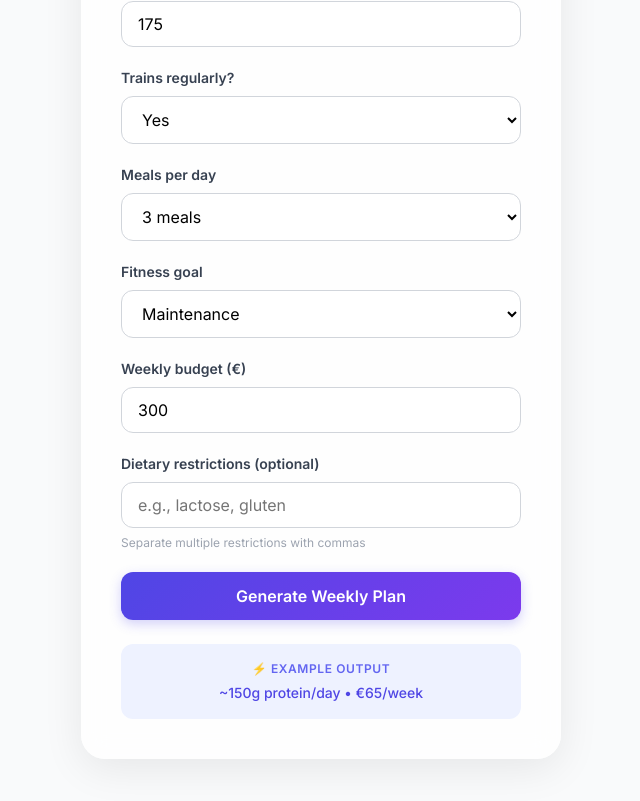
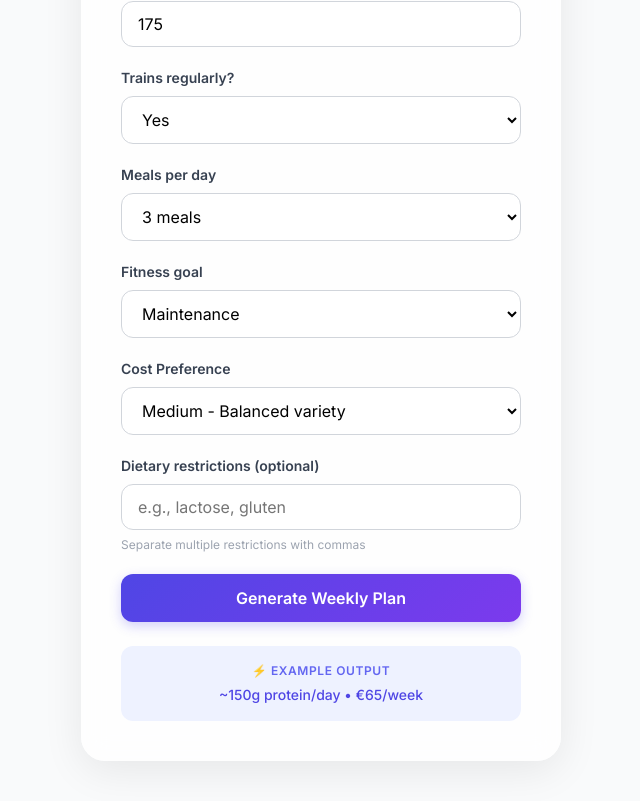
Before and after one commit to criptobot25/smartmarket-planner, a React (Vite) app: page /app in a window 1280 px wide. Shown: the part 605-1406 px from the top of the page, without its empty margins (319-959 px from the left). Built offline with nearby package versions, Linux system fonts and the light colour scheme.

Commit message:
PASSO FIX - Replace budget with cost tier system (no currency)

```diff
--- a/src/app/pages/PlannerPage.tsx
+++ b/src/app/pages/PlannerPage.tsx
@@ -2,7 +2,7 @@ import { useState, FormEvent } from "react";
 import { useNavigate } from "react-router-dom";
 import { useTranslation } from "react-i18next";
 import { useShoppingPlan } from "../../contexts/ShoppingPlanContext";
-import { DietStyle, Sex } from "../../core/models/PlanInput";
+import { DietStyle, Sex, CostTier } from "../../core/models/PlanInput";
 import "./PlannerPage.css";
 
 export function PlannerPage() {
@@ -17,18 +17,13 @@ export function PlannerPage() {
   const [trains, setTrains] = useState<boolean>(true);
   const [mealsPerDay, setMealsPerDay] = useState<number>(3);
   const [dietStyle, setDietStyle] = useState<DietStyle>("balanced");
-  const [budget, setBudget] = useState<number>(300);
+  const [costTier, setCostTier] = useState<CostTier>("medium");
   const [restrictions, setRestrictions] = useState<string>("");
 
   const handleSubmit = (e: FormEvent) => {
     e.preventDefault();
 
     // Valida inputs
-    if (budget < 0) {
-      alert(t("planner.alertBudgetPositive"));
-      return;
-    }
-
     if (!sex) {
       alert(t("planner.alertSexRequired"));
       return;
@@ -70,7 +65,7 @@ export function PlannerPage() {
         trains,
         mealsPerDay,
         dietStyle,
-        budget,
+        costTier,
         restrictions: restrictionsArray
       });
 
@@ -210,19 +205,20 @@ export function PlannerPage() {
             </div>
 
             <div className="form-group">
-              <label htmlFor="budget" className="form-label">
-                {t("planner.budgetLabel")}
+              <label htmlFor="cost-tier" className="form-label">
+                {t("planner.costTierLabel")}
               </label>
-              <input
-                type="number"
-                id="budget"
-                min="0"
-                step="10"
-                value={budget}
-                onChange={(e) => setBudget(Number(e.target.value))}
+              <select
+                id="cost-tier"
+                value={costTier}
+                onChange={(e) => setCostTier(e.target.value as CostTier)}
                 className="form-input"
                 required
-              />
+              >
+                <option value="low">{t("planner.costTierOption.low")}</option>
+                <option value="medium">{t("planner.costTierOption.medium")}</option>
+                <option value="high">{t("planner.costTierOption.high")}</option>
+              </select>
             </div>
 
             <div className="form-group">
--- a/src/app/pages/ShoppingListPage.tsx
+++ b/src/app/pages/ShoppingListPage.tsx
@@ -98,7 +98,6 @@ export function ShoppingListPage() {
   const savingsStatus = weeklyPlan.savingsStatus;
   const substitutionsApplied = weeklyPlan.substitutionsApplied || [];
   const efficiencyScore = weeklyPlan.efficiencyScore || 0;
-  const totalSavings = substitutionsApplied.reduce((sum, sub) => sum + sub.savings, 0);
   const hasOptimizations = substitutionsApplied.length > 0;
 
   return (
@@ -166,19 +165,19 @@ export function ShoppingListPage() {
 
           <div className="budget-metrics">
             <div className="budget-metric">
-              <span className="metric-icon">💰</span>
-              <div className="metric-content">
-                <span className="metric-label">{t("shoppingList.metricSaved")}</span>
-                <span className="metric-value">{totalSavings.toFixed(2)}/week</span>
-              </div>
-            </div>
-            <div className="budget-metric">
-              <span className="metric-icon">📊</span>
+              <span className="metric-icon">�</span>
               <div className="metric-content">
                 <span className="metric-label">{t("shoppingList.metricProteinEfficiency")}</span>
                 <span className="metric-value">
                   {t("shoppingList.metricProteinEfficiencyValue", { value: efficiencyScore.toFixed(1) })}
                 </span>
+              </div>
+            </div>
+            <div className="budget-metric">
+              <span className="metric-icon">✅</span>
+              <div className="metric-content">
+                <span className="metric-label">{t("shoppingList.metricSubstitutions")}</span>
+                <span className="metric-value">{substitutionsApplied.length} swaps</span>
               </div>
             </div>
           </div>
@@ -192,10 +191,9 @@ export function ShoppingListPage() {
                     {sub.from} → {sub.to}
                   </span>
                   <span className="substitution-impact">
-                    {sub.savings > 0 && t("shoppingList.savedAmount", { amount: sub.savings.toFixed(2) })}
                     {sub.proteinImpact !== 0 && (
                       <span className={sub.proteinImpact > 0 ? "protein-gain" : "protein-loss"}>
-                        {sub.proteinImpact > 0 ? '+' : ''}{sub.proteinImpact.toFixed(0)}g
+                        {sub.proteinImpact > 0 ? '+' : ''}{sub.proteinImpact.toFixed(0)}g protein
                       </span>
                     )}
                   </span>
--- a/src/core/logic/generateShoppingList.ts
+++ b/src/core/logic/generateShoppingList.ts
@@ -107,11 +107,19 @@ export function generateShoppingList(
     0
   );
 
-  // 5. Aplicar Smart Savings Optimization (protein-per-cost strategy)
+  // 5. Definir savings target baseado em cost tier
+  const savingsTargets = {
+    low: initialCost * 0.7,    // 30% reduction for low tier
+    medium: initialCost * 0.85, // 15% reduction for medium tier
+    high: initialCost * 1.0     // no reduction for high tier
+  };
+  const savingsTarget = savingsTargets[input.costTier];
+
+  // 6. Aplicar Smart Savings Optimization (protein-per-cost strategy)
   const optimizationResult = optimizeSavings(
     sortedItems,
     initialCost,
-    input.budget,
+    savingsTarget,
     input.excludedFoods || []
   );
 
--- a/src/core/models/PlanInput.ts
+++ b/src/core/models/PlanInput.ts
@@ -1,6 +1,7 @@
 export type DietStyle = "healthy" | "balanced" | "comfort";
 export type FitnessGoal = "cutting" | "maintenance" | "bulking";
 export type Sex = "male" | "female";
+export type CostTier = "low" | "medium" | "high";
 
 export interface PlanInput {
   sex: Sex;
@@ -10,7 +11,7 @@ export interface PlanInput {
   trains: boolean;
   mealsPerDay: number;
   dietStyle: DietStyle;
-  budget: number;
+  costTier: CostTier;
   restrictions: string[];
   fitnessGoal?: FitnessGoal;
   proteinTargetPerDay?: number;  // grams per person per day
--- a/src/i18n/en.json
+++ b/src/i18n/en.json
@@ -84,14 +84,16 @@
   "planner.goalOption.healthy": "Cutting (Fat Loss)",
   "planner.goalOption.balanced": "Maintenance",
   "planner.goalOption.comfort": "Bulking (Muscle Gain)",
-  "planner.budgetLabel": "Weekly budget (€)",
+  "planner.costTierLabel": "Cost Preference",
+  "planner.costTierOption.low": "Low - Cheapest foods (Tuna, Chicken, Rice)",
+  "planner.costTierOption.medium": "Medium - Balanced variety",
+  "planner.costTierOption.high": "High - Premium foods (Salmon, Beef, Quinoa)",
   "planner.restrictionsLabel": "Dietary restrictions (optional)",
   "planner.restrictionsPlaceholder": "e.g., lactose, gluten",
   "planner.restrictionsHint": "Separate multiple restrictions with commas",
   "planner.submit": "Generate Weekly Plan",
   "planner.previewLabel": "⚡ Example output",
   "planner.previewValue": "~150g protein/day • €65/week",
-  "planner.alertBudgetPositive": "Budget must be positive",
   "planner.alertSexRequired": "Please select your sex",
   "planner.alertAgePositive": "Age must be greater than 0",
   "planner.alertWeightPositive": "Weight must be greater than 0",
@@ -117,6 +119,7 @@
   "shoppingList.metricSaved": "Saved",
   "shoppingList.metricProteinEfficiency": "Protein efficiency",
   "shoppingList.metricProteinEfficiencyValue": "{{value}}g per cost",
+  "shoppingList.metricSubstitutions": "Optimizations",
   "shoppingList.substitutionsTitle": "Smart substitutions:",
   "shoppingList.savedAmount": "{{amount}} saved",
   "shoppingList.exportPdf": "📄 Export PDF",
--- a/src/i18n/pt.json
+++ b/src/i18n/pt.json
@@ -84,14 +84,16 @@
   "planner.goalOption.healthy": "Cutting (Perda de gordura)",
   "planner.goalOption.balanced": "Manutenção",
   "planner.goalOption.comfort": "Bulking (Ganho de massa)",
-  "planner.budgetLabel": "Orçamento semanal (€)",
+  "planner.costTierLabel": "Preferência de custo",
+  "planner.costTierOption.low": "Baixo - Alimentos mais baratos (Atum, Frango, Arroz)",
+  "planner.costTierOption.medium": "Médio - Variedade balanceada",
+  "planner.costTierOption.high": "Alto - Alimentos premium (Salmão, Carne, Quinoa)",
   "planner.restrictionsLabel": "Restrições alimentares (opcional)",
   "planner.restrictionsPlaceholder": "ex.: lactose, glúten",
   "planner.restrictionsHint": "Separe múltiplas restrições por vírgulas",
   "planner.submit": "Gerar plano semanal",
   "planner.previewLabel": "⚡ Exemplo de resultado",
   "planner.previewValue": "~150g de proteína/dia • €65/semana",
-  "planner.alertBudgetPositive": "O orçamento deve ser positivo",
   "planner.alertSexRequired": "Selecione o sexo",
   "planner.alertAgePositive": "A idade deve ser maior que 0",
   "planner.alertWeightPositive": "O peso deve ser maior que 0",
@@ -117,6 +119,7 @@
   "shoppingList.metricSaved": "Economia",
   "shoppingList.metricProteinEfficiency": "Eficiência de proteína",
   "shoppingList.metricProteinEfficiencyValue": "{{value}}g por custo",
+  "shoppingList.metricSubstitutions": "Otimizações",
   "shoppingList.substitutionsTitle": "Substituições inteligentes:",
   "shoppingList.savedAmount": "{{amount}} de economia",
   "shoppingList.exportPdf": "📄 Exportar PDF",
```
Also changed, not shown: 2 other files (tests, documents, lock files or other folders).
